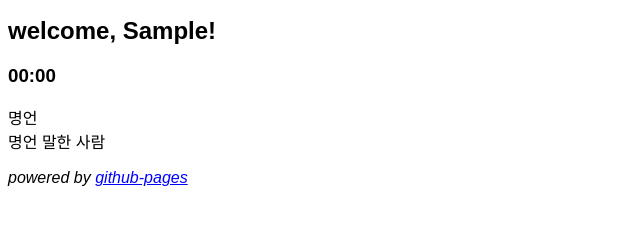
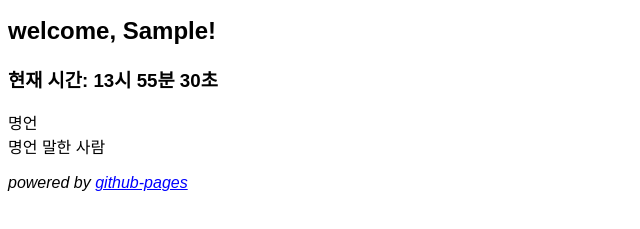
Before and after one commit to terria1020/terria1020.github.io, a plain HTML site: page index.html in a window 1280 px wide. Both pictures are taken after typing "Sample" into the empty fields and a click on the button "Login". Shown: the part 125-354 px from the top of the page, without its empty margins (0-640 px from the left). Drawn offline with Linux system fonts and the light colour scheme.

Commit message:
clock implement features
시계 기능을 구현하고, name이 존재하는 지 확인하여 event listener를 붙여주게 하였습니다.

```diff
--- a/index.html
+++ b/index.html
@@ -5,6 +5,7 @@
         <link rel="stylesheet" href="css/style.css" />
         <script src="js/login.js"></script>
         <script src="js/menu.js"></script>
+        <script src="js/clock.js"></script>
     </head>
     <body>
         <!--Main Title Field here-->
--- /dev/null
+++ b/js/clock.js
@@ -0,0 +1,31 @@
+function isLoggedIn() {
+    const name = localStorage.getItem("name");
+    return name !== null;
+}
+
+function getPadString(target, character, num) {
+    return String(target).padStart(num, character);
+}
+
+function setTime() {
+    const clock = document.querySelector("#clock");
+    const now = new Date();
+    const hh = getPadString(now.getHours(), "0", 2);
+    const mm = getPadString(now.getMinutes(), "0", 2);
+    const ss = getPadString(now.getSeconds(), "0", 2);
+
+    clock.innerText = `현재 시간: ${hh}시 ${mm}분 ${ss}초`;
+}
+document.addEventListener("DOMContentLoaded", (event) => {
+    if (isLoggedIn()) {
+        setTime();
+        setInterval(setTime, 1000);
+    } else {
+        const loginForm = document.querySelector("#name_field");
+        loginForm.addEventListener("submit", (event) => {
+            event.preventDefault();
+            setTime();
+            setInterval(setTime, 1000);
+        });
+    }
+});
```
